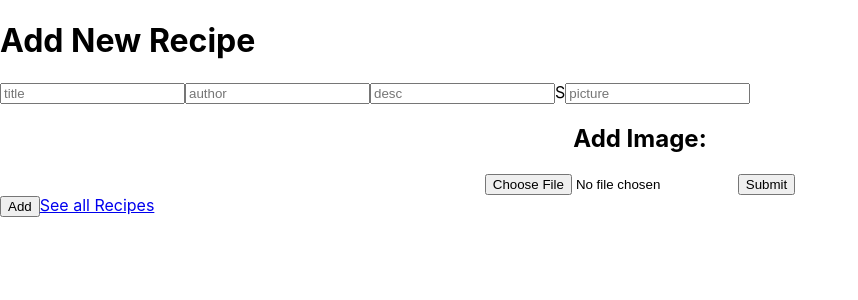
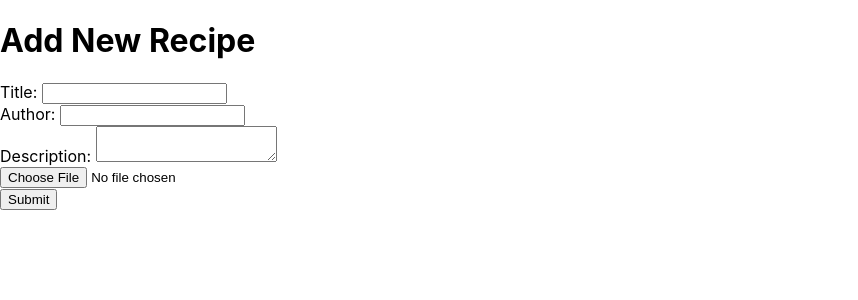
Before and after one commit to Ryant220/Cookbook, a React (Create React App) app in the folder client/: page /add in a window 1280 px wide. Shown: the top 300 px of the page, without its empty margins (0-858 px from the left). Built offline with nearby package versions, Linux system fonts and the light colour scheme.

Commit message:
Form
created Form

```diff
--- /dev/null
+++ b/client/src/components/NavBar.jsx
@@ -0,0 +1,18 @@
+import react from 'react'
+import { Link } from 'react-router-dom'
+
+
+function NavBar () {
+
+    return (
+        <nav>
+            <ul>
+                <li><Link to="/">Home</Link></li>
+                <li><Link to="/Add">Add</Link></li>
+            </ul>
+        </nav>
+    )
+
+}
+
+export default NavBar
--- a/client/src/components/Recipe.jsx
+++ /dev/null
@@ -1,15 +0,0 @@
-import React from 'react';
-import ChickenPicture from '../pictures/ChickenPicture.jpg'
-
-function Recipe(props) {
-    return (
-        <div>
-            <img src={props.picture} alt="" style={{ width: '100px', height: '100px' }}  />
-            <h1>{props.title}</h1>
-            <h2>{props.author}</h2>
-            <p>{props.desc}</p>
-        </div>
-    );
-}
-
-export default Recipe;
--- /dev/null
+++ b/client/src/components/RecipeCard.jsx
@@ -0,0 +1,17 @@
+import React from 'react';
+import '../styles/RecipeCard.css'
+
+function RecipeCard(props) {
+    return (
+        <div className='card'>
+            <img className='image'  src={props.picture} alt=""/>
+            <h1 className='title'>{props.title}</h1>
+            <h2 className='author'>{props.author}</h2>
+            <p className='desc'>{props.desc}</p>
+        </div>
+    );
+}
+
+
+
+export default RecipeCard;
--- a/client/src/pages/Add.jsx
+++ b/client/src/pages/Add.jsx
@@ -1,7 +1,8 @@
 import React, { useState } from "react"
 import axios from 'axios'
 import {Link, useNavigate} from 'react-router-dom'
-import AddPictureButton from '../components/AddPictureButton'
+import RecipeCard from "../components/RecipeCard"
+
 
 const Add = () => {
 
@@ -11,41 +12,66 @@ const Add = () => {
         title:'defualt title',
         author: 'default author',
         desc: 'default desc',
-        picture: 'https://publiccookbookbucket.s3.amazonaws.com/ChickenPicture.jpg'
+        picture: ''
     })
 
     const handleChange = (event) => {
-        const {name, value} = event.target
-        setRecipe((prev) => ({...prev, [name]:value}))
+        const {name, value, type} = event.target
+        if (type === "file") {
+            setRecipe((prev) => ({...prev, [name]:event.target.files[0]}))
+        } else {
+            setRecipe((prev) => ({...prev, [name]:value}))
+        }
     }
 
+
     const [error, setError] = useState(false)
-    const handleClick = async (event) => {
+    const handleSubmit = async (event) => {
         event.preventDefault()
         try {
             await axios.post("http://localhost:8800/recipes", recipe)
             navigate('/')
-
+            console.log(recipe)
         } catch (error) {
             console.log(error)
             setError(true)
         }
+
+
     }
 
     return (
         <div>
-            <h1>Add New Recipe</h1>
-            <input type="text" placeholder='title' name='title'  onChange={handleChange}/>
-            <input type="text" placeholder='author'name='author' onChange={handleChange}/>
-            <input type="text" placeholder='desc'name='desc'  onChange={handleChange}/>S
-            <input type="text" placeholder='picture'name='picture'  onChange={handleChange}/>
-
-
-            <AddPictureButton/>
-
-            <button onClick={handleClick}>Add</button>
-            {error && "Something went wrong!"}
-            <Link to="/">See all Recipes</Link>
+            <div>
+                <h1>Add New Recipe</h1>
+            </div>
+            <div>
+                <form onSubmit={handleSubmit}>
+                    <div>
+                        <label htmlFor="title">Title: </label>
+                        <input type="text" id="title" name="title" onChange={handleChange}/>
+                    </div>
+                    <div>
+                        <label htmlFor="author">Author: </label>
+                        <input type="text" id="author" name="author" onChange={handleChange}/>
+                    </div>
+                    <div>
+                        <label htmlFor="desc">Description: </label>
+                        <textarea type="text" id="desc" name="desc" onChange={handleChange}/>
+                    </div>
+                    <div>
+                        <label htmlFor="picture"> </label>
+                        <input type="file" id="picture" name="picture" accept="image/*" onChange={handleChange}/>
+                        {recipe.picture && (
+                            <div>
+                                <label htmlFor="preview">Preview: </label>
+                                <img className="image" id="preview" name="picture" src={URL.createObjectURL(recipe.picture)} alt="Uploaded"></img>
+                            </div>
+                        )}
+                    </div>
+                    <button type="submit">Submit</button>
+                </form>
+            </div>
         </div>
     )
 }
--- a/client/src/pages/Recipes.jsx
+++ b/client/src/pages/Recipes.jsx
@@ -3,7 +3,8 @@ import { useEffect } from "react";
 import { useState } from "react";
 import axios from "axios";
 import { Link } from "react-router-dom";
-import Recipe from '../components/Recipe.jsx';
+import RecipeCard from '../components/RecipeCard.jsx';
+import NavBar from "../components/NavBar.jsx";
 
 
 
@@ -25,12 +26,15 @@ const Recipes = () => {
 
     return (
         <div>
+            <NavBar/>
             <h1>Cookbook</h1>
             <div className="recipes">
-                {recipes.map((recipe,i)=> (
-                      <div className="recipe" key={i}>
-                        <img src={recipe.picture} alt="" />
-                        <Recipe title={recipe.title} author={recipe.author} desc={recipe.desc}/>
+                {recipes.map((recipe)=> (
+                      <div key={recipe.recipeid} className="recipe">
+                        <RecipeCard title={recipe.title}
+                          author={recipe.author}
+                          desc={recipe.desc}
+                          picture={recipe.picture}/>
                       </div>
                 ))}
             </div>
--- /dev/null
+++ b/client/src/styles/RecipeCard.css
@@ -0,0 +1,28 @@
+.card {
+    background-color: #ffffff;
+    border-radius: 8px;
+    box-shadow: 0 4px 8px rgba(0, 0, 0, 0.1);
+    padding: 16px;
+    margin-bottom: 16px;
+}
+
+.title {
+    font-size: 24px;
+    margin-bottom: 8px;
+}
+
+.author {
+    font-size: 18px;
+    color: #666666;
+    margin-bottom: 8px;
+}
+
+.description {
+    font-size: 16px;
+    color: #333333;
+}
+
+.image {
+    width: 100px;
+    height: 100px;
+}
```
